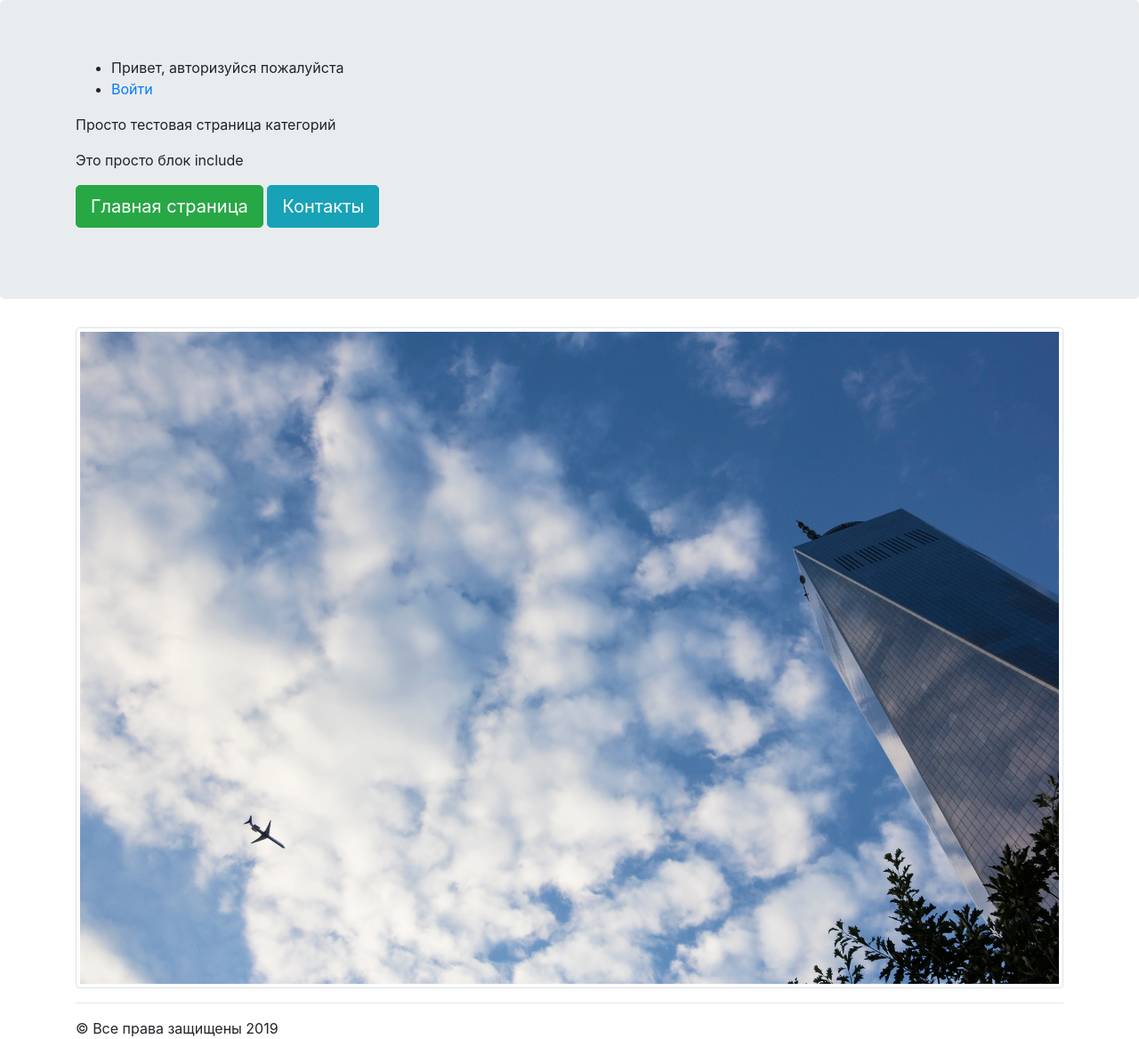
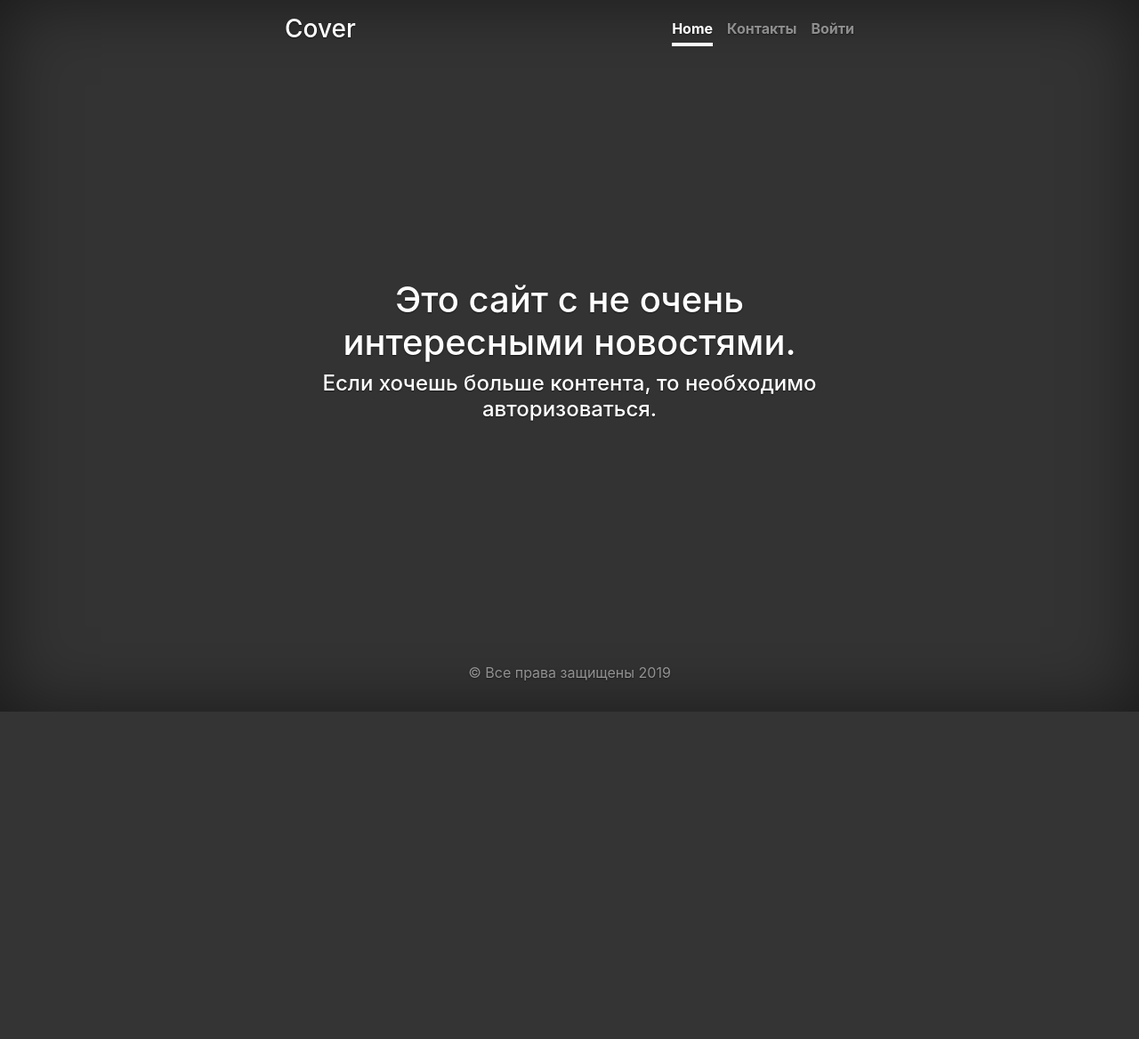
Before and after one commit to Elena-vl/news_feed, a Django app: page / in a window 1280 px wide. Shown: the whole page at 89% size. After the commit the page ends 800 px from the top, so only its background shows below. Run offline with Django 3.2, Linux system fonts and the light colour scheme; some libraries are stand-ins or nearby versions.

Commit message:
подключение стилей

```diff
--- /dev/null
+++ b/mainApp/static/mainApp/css/cover.css
@@ -0,0 +1,106 @@
+/*
+ * Globals
+ */
+
+/* Links */
+a,
+a:focus,
+a:hover {
+  color: #fff;
+}
+
+/* Custom default button */
+.btn-secondary,
+.btn-secondary:hover,
+.btn-secondary:focus {
+  color: #333;
+  text-shadow: none; /* Prevent inheritance from `body` */
+  background-color: #fff;
+  border: .05rem solid #fff;
+}
+
+
+/*
+ * Base structure
+ */
+
+html,
+body {
+  height: 100%;
+  background-color: #333;
+}
+
+body {
+  display: -ms-flexbox;
+  display: flex;
+  color: #fff;
+  text-shadow: 0 .05rem .1rem rgba(0, 0, 0, .5);
+  box-shadow: inset 0 0 5rem rgba(0, 0, 0, .5);
+}
+
+.cover-container {
+  max-width: 42em;
+}
+
+
+/*
+ * Header
+ */
+.masthead {
+  margin-bottom: 2rem;
+}
+
+.masthead-brand {
+  margin-bottom: 0;
+}
+
+.nav-masthead .nav-link {
+  padding: .25rem 0;
+  font-weight: 700;
+  color: rgba(255, 255, 255, .5);
+  background-color: transparent;
+  border-bottom: .25rem solid transparent;
+}
+
+.nav-masthead .nav-link:hover,
+.nav-masthead .nav-link:focus {
+  border-bottom-color: rgba(255, 255, 255, .25);
+}
+
+.nav-masthead .nav-link + .nav-link {
+  margin-left: 1rem;
+}
+
+.nav-masthead .active {
+  color: #fff;
+  border-bottom-color: #fff;
+}
+
+@media (min-width: 48em) {
+  .masthead-brand {
+    float: left;
+  }
+  .nav-masthead {
+    float: right;
+  }
+}
+
+
+/*
+ * Cover
+ */
+.cover {
+  padding: 0 1.5rem;
+}
+.cover .btn-lg {
+  padding: .75rem 1.25rem;
+  font-weight: 700;
+}
+
+
+/*
+ * Footer
+ */
+.mastfoot {
+  color: rgba(255, 255, 255, .5);
+}
--- a/mainApp/templates/mainApp/basic.html
+++ b/mainApp/templates/mainApp/basic.html
@@ -2,8 +2,8 @@
 
 {% block content %}
 	{% for val in values %}
-		<p>
+		<h3>
 			{{val}}
-		</p>
+		</h3>
 	{% endfor %}
 {% endblock %}
--- a/mainApp/templates/mainApp/homePage.html
+++ b/mainApp/templates/mainApp/homePage.html
@@ -1,8 +1,9 @@
 {% extends "mainApp/wrapper.html" %}
 
 {% block content %}
-<p>Просто тестовая страница категорий</p>
+<h1 class="cover-heading">Это сайт с не очень интересными новостями.</h1>
+<h4>Если хочешь больше контента, то необходимо авторизоваться.</h4>
 
-{% include "mainApp/includes/some_html.html" %}
+<!--{% include "mainApp/includes/some_html.html" %}-->
 
 {% endblock %}
--- a/mainApp/templates/mainApp/wrapper.html
+++ b/mainApp/templates/mainApp/wrapper.html
@@ -8,37 +8,39 @@
 	<script src="https://cdnjs.cloudflare.com/ajax/libs/popper.js/1.14.7/umd/popper.min.js" integrity="sha384-UO2eT0CpHqdSJQ6hJty5KVphtPhzWj9WO1clHTMGa3JDZwrnQq4sF86dIHNDz0W1" crossorigin="anonymous"></script>
 	<script src="https://stackpath.bootstrapcdn.com/bootstrap/4.3.1/js/bootstrap.min.js" integrity="sha384-JjSmVgyd0p3pXB1rRibZUAYoIIy6OrQ6VrjIEaFf/nJGzIxFDsf4x0xIM+B07jRM" crossorigin="anonymous"></script>
     {% load staticfiles %}
+    <link rel="stylesheet" href="{% static 'mainApp/css/cover.css' %}" type="text/css">
 </head>
-<body>
-	<div class="jumbotron">
+<body class="text-center">
+<div class="cover-container d-flex w-100 h-100 p-3 mx-auto flex-column">
+    <header class="masthead mb-auto">
+        <div class="inner">
+            <h3 class="masthead-brand">Cover</h3>
+            <nav class="nav nav-masthead justify-content-center">
+                <a class="nav-link active" href="/">Home</a>
+                <a class="nav-link" href="/contact">Контакты</a>
+                {% if user.is_authenticated %}
+                    <a class="nav-link" href="{% url 'logout'%}?next={{request.path}}">Выйти</a>
+                {% else %}
+                    <a class="nav-link" href="{% url 'login'%}?next={{request.path}}">Войти</a>
+                {% endif %}
+            </nav>
+        </div>
+    </header>
+
+    <main role="main" class="inner cover">
         <div class="container">
-      <ul class="sidebar-nav">
-        {% if user.is_authenticated %}
-          <li>Привет, {{ user.get_username }}</li>
-          <li><a href="{% url 'logout'%}?next={{request.path}}">Выйти из учетки</a></li>
-        {% else %}
-          <li>Привет, авторизуйся пожалуйста</li>
-          <li><a href="{% url 'login'%}?next={{request.path}}">Войти</a></li>
-        {% endif %}
-       </ul>
-    	<p>
             {% block content %}
             {% endblock %}
-		</p>
-      <p>
-        <a href="/" class="btn btn-success btn-lg">Главная страница</a>
-        {% if user.is_authenticated %}
-        <a href="/news" class="btn btn-primary btn-lg">Новости &raquo;</a>
-        {% endif %}
-        <a href="/contact" class="btn btn-info btn-lg">Контакты</a>
-<!--         <a href="/account/loggedout/" class="btn btn-info btn-lg">Выход</a> -->
-      </p>
         </div>
+    </main>
+
+    <footer class="mastfoot mt-auto">
+        <div class="inner">
+            <p> &copy; Все права защищены 2019</p>
         </div>
-  <div class="container">
-    <img src="{% static 'mainApp/image/pixambo.jpg' %}" class="img-thumbnail">
-    <hr>
-    &copy; Все права защищены 2019
+    </footer>
+
 </div>
+
 </body>
 </html>
```
Lines whose indentation alone changed are shown as unchanged.
